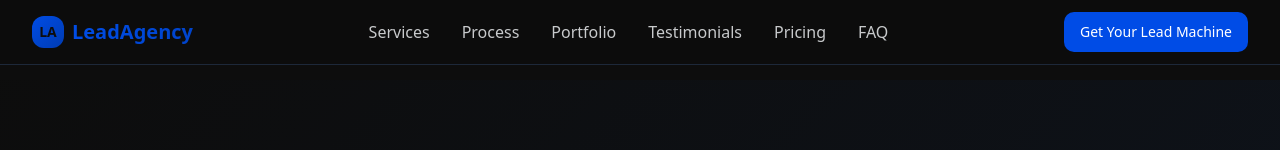
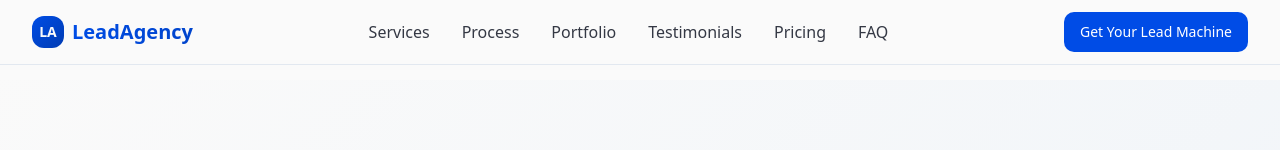
Before and after one commit to PrinsSayja01/SVVYAMAI, a React (Vite) app: page /contact in a window 1280 px wide. Shown: the top 150 px of the page. Built offline with nearby package versions, Linux system fonts and the light colour scheme.

Commit message:
Change background color and add animations
Changed the background color to white and added more intelligent animations throughout the site.

```diff
--- a/src/index.css
+++ b/src/index.css
@@ -1,38 +1,37 @@
-
 @tailwind base;
 @tailwind components;
 @tailwind utilities;
 
-/* Premium Digital Agency Design System */
+/* Premium Digital Agency Design System - Light Theme */
 
 @layer base {
   :root {
-    --background: 0 0% 5%;
-    --foreground: 210 40% 98%;
+    --background: 0 0% 98%;
+    --foreground: 222 84% 4.9%;
 
-    --card: 222 15% 8%;
-    --card-foreground: 210 40% 98%;
+    --card: 0 0% 100%;
+    --card-foreground: 222 84% 4.9%;
 
-    --popover: 222 15% 8%;
-    --popover-foreground: 210 40% 98%;
+    --popover: 0 0% 100%;
+    --popover-foreground: 222 84% 4.9%;
 
     --primary: 220 100% 45%;
     --primary-foreground: 0 0% 100%;
 
-    --secondary: 217 32% 15%;
-    --secondary-foreground: 210 40% 98%;
+    --secondary: 210 40% 96%;
+    --secondary-foreground: 222 84% 4.9%;
 
-    --muted: 217 32% 15%;
-    --muted-foreground: 215 20.2% 65%;
+    --muted: 210 40% 96%;
+    --muted-foreground: 215 16% 46.9%;
 
     --accent: 220 100% 40%;
     --accent-foreground: 0 0% 100%;
 
-    --destructive: 0 62.8% 30.6%;
+    --destructive: 0 84.2% 60.2%;
     --destructive-foreground: 0 0% 100%;
 
-    --border: 217 32% 17%;
-    --input: 217 32% 17%;
+    --border: 214.3 31.8% 91.4%;
+    --input: 214.3 31.8% 91.4%;
     --ring: 220 100% 45%;
 
     --radius: 0.75rem;
@@ -45,7 +44,7 @@
 
     /* Gradients */
     --gradient-primary: linear-gradient(135deg, hsl(220 100% 45%) 0%, hsl(220 100% 35%) 100%);
-    --gradient-hero: linear-gradient(135deg, hsl(0 0% 5%) 0%, hsl(217 32% 8%) 100%);
+    --gradient-hero: linear-gradient(135deg, hsl(0 0% 98%) 0%, hsl(210 40% 96%) 100%);
   }
 
   body {
@@ -75,7 +74,7 @@
   .card-hover {
     @apply transition-all duration-500 hover:scale-105 hover:shadow-2xl hover:shadow-primary/20;
     backdrop-filter: blur(10px);
-    border: 1px solid rgba(255, 255, 255, 0.1);
+    border: 1px solid rgba(0, 0, 0, 0.1);
   }
 
   .btn-primary {
@@ -91,7 +90,7 @@
     left: -100%;
     width: 100%;
     height: 100%;
-    background: linear-gradient(90deg, transparent, rgba(255, 255, 255, 0.2), transparent);
+    background: linear-gradient(90deg, transparent, rgba(255, 255, 255, 0.3), transparent);
     transition: left 0.5s;
   }
 
@@ -104,9 +103,9 @@
   }
 
   .glassmorphism {
-    background: rgba(255, 255, 255, 0.1);
+    background: rgba(255, 255, 255, 0.7);
     backdrop-filter: blur(10px);
-    border: 1px solid rgba(255, 255, 255, 0.2);
+    border: 1px solid rgba(0, 0, 0, 0.1);
     animation: glass-shine 4s ease-in-out infinite;
   }
 
@@ -142,70 +141,155 @@
     background-size: cover;
   }
 
-  /* New Advanced Animations */
-  .neon-glow {
-    animation: neon-pulse 2s ease-in-out infinite alternate;
+  /* Intelligence-based hover animations */
+  .smart-hover {
+    position: relative;
+    overflow: hidden;
+    transition: all 0.4s cubic-bezier(0.4, 0, 0.2, 1);
   }
 
-  .liquid-morph {
-    animation: liquid-morph 8s ease-in-out infinite;
-  }
-
-  .cyber-glitch {
-    animation: cyber-glitch 0.3s ease-in-out infinite;
-  }
-
-  .holographic {
-    background: linear-gradient(45deg, #ff0080, #00ffff, #ff0080, #00ffff);
-    background-size: 400% 400%;
-    animation: holographic-shift 3s ease-in-out infinite;
-  }
-
-  .particle-trail {
-    position: relative;
-    overflow: hidden;
-  }
-
-  .particle-trail::after {
+  .smart-hover::before {
     content: '';
     position: absolute;
     top: 0;
     left: 0;
     width: 100%;
     height: 100%;
-    background: radial-gradient(circle, rgba(59, 130, 246, 0.1) 0%, transparent 70%);
-    opacity: 0;
-    animation: particle-trail 2s ease-out infinite;
+    background: linear-gradient(45deg, transparent, rgba(59, 130, 246, 0.1), transparent);
+    transform: translateX(-100%) rotate(45deg);
+    transition: transform 0.6s;
   }
 
-  .matrix-rain {
-    background: linear-gradient(0deg, transparent 0%, rgba(0, 255, 0, 0.1) 50%, transparent 100%);
-    animation: matrix-fall 3s linear infinite;
+  .smart-hover:hover::before {
+    transform: translateX(100%) rotate(45deg);
   }
 
-  .electric-border {
-    position: relative;
-    border: 2px solid transparent;
-    background: linear-gradient(45deg, hsl(var(--primary)), hsl(var(--accent))) padding-box,
-                linear-gradient(45deg, hsl(var(--primary)), hsl(var(--accent)), hsl(var(--primary))) border-box;
-    animation: electric-flow 2s linear infinite;
+  .smart-hover:hover {
+    transform: translateY(-8px) scale(1.02);
+    box-shadow: 0 20px 40px rgba(59, 130, 246, 0.15);
   }
 
-  .quantum-blur {
-    animation: quantum-blur 4s ease-in-out infinite;
+  /* Interactive particle system */
+  .particle-system {
+    position: relative;
+    overflow: hidden;
   }
 
-  .dimensional-shift {
-    animation: dimensional-shift 6s ease-in-out infinite;
+  .particle-system::after {
+    content: '';
+    position: absolute;
+    top: 0;
+    left: 0;
+    width: 100%;
+    height: 100%;
+    background-image:
+      radial-gradient(circle at 20% 20%, rgba(59, 130, 246, 0.1) 0%, transparent 50%),
+      radial-gradient(circle at 80% 80%, rgba(147, 51, 234, 0.1) 0%, transparent 50%),
+      radial-gradient(circle at 40% 60%, rgba(59, 130, 246, 0.1) 0%, transparent 50%);
+    animation: particle-dance 8s ease-in-out infinite;
+    pointer-events: none;
   }
 
-  .aurora-bg {
+  /* Intelligent text reveal */
+  .text-reveal {
+    position: relative;
+    overflow: hidden;
+  }
+
+  .text-reveal::before {
+    content: '';
+    position: absolute;
+    top: 0;
+    left: 0;
+    width: 100%;
+    height: 100%;
+    background: linear-gradient(90deg, transparent, rgba(59, 130, 246, 0.3), transparent);
+    transform: translateX(-100%);
+    animation: text-scan 2s ease-in-out;
+  }
+
+  /* Morphing background */
+  .morphing-bg {
     background: linear-gradient(45deg,
-      rgba(255, 0, 128, 0.1),
-      rgba(0, 255, 255, 0.1),
-      rgba(128, 0, 255, 0.1),
-      rgba(255, 128, 0, 0.1));
-    animation: aurora-dance 8s ease-in-out infinite;
+      rgba(59, 130, 246, 0.05),
+      rgba(147, 51, 234, 0.05),
+      rgba(236, 72, 153, 0.05),
+      rgba(59, 130, 246, 0.05));
+    background-size: 400% 400%;
+    animation: morphing-gradient 12s ease-in-out infinite;
+  }
+
+  /* Interactive glow effect */
+  .interactive-glow {
+    position: relative;
+    transition: all 0.3s ease;
+  }
+
+  .interactive-glow:hover {
+    box-shadow:
+      0 0 20px rgba(59, 130, 246, 0.3),
+      0 0 40px rgba(59, 130, 246, 0.2),
+      0 0 60px rgba(59, 130, 246, 0.1);
+  }
+
+  /* Breathing animation */
+  .breathing {
+    animation: breathing 4s ease-in-out infinite;
+  }
+
+  /* Smart pulse based on importance */
+  .smart-pulse {
+    animation: smart-pulse 3s ease-in-out infinite;
+  }
+
+  /* Magnetic field effect */
+  .magnetic-field {
+    position: relative;
+    transition: all 0.3s cubic-bezier(0.23, 1, 0.32, 1);
+  }
+
+  .magnetic-field:hover {
+    transform: perspective(1000px) rotateX(5deg) rotateY(5deg) scale(1.05);
+  }
+
+  /* Liquid button effect */
+  .liquid-button {
+    position: relative;
+    overflow: hidden;
+    background: linear-gradient(45deg, hsl(var(--primary)), hsl(var(--accent)));
+    border-radius: 50px;
+    transition: all 0.3s ease;
+  }
+
+  .liquid-button::before {
+    content: '';
+    position: absolute;
+    top: 0;
+    left: 0;
+    width: 100%;
+    height: 100%;
+    background: linear-gradient(45deg, transparent, rgba(255, 255, 255, 0.3), transparent);
+    transform: translateX(-100%) skewX(-45deg);
+    transition: transform 0.6s;
+  }
+
+  .liquid-button:hover::before {
+    transform: translateX(200%) skewX(-45deg);
+  }
+
+  .liquid-button:hover {
+    border-radius: 25px;
+    transform: scale(1.05);
+  }
+
+  /* Fractal animation */
+  .fractal-bg {
+    background: conic-gradient(from 0deg,
+      rgba(59, 130, 246, 0.1),
+      rgba(147, 51, 234, 0.1),
+      rgba(236, 72, 153, 0.1),
+      rgba(59, 130, 246, 0.1));
+    animation: fractal-spin 20s linear infinite;
   }
 }
 
@@ -268,44 +352,37 @@
   }
 
   /* New Animation Utilities */
-  .animate-cyber-pulse {
-    animation: cyber-pulse 1.5s ease-in-out infinite;
+  .animate-particle-dance {
+    animation: particle-dance 8s ease-in-out infinite;
   }
 
-  .animate-liquid-float {
-    animation: liquid-float 4s ease-in-out infinite;
+  .animate-text-scan {
+    animation: text-scan 2s ease-in-out;
   }
 
-  .animate-neon-flicker {
-    animation: neon-flicker 0.1s ease-in-out infinite alternate;
+  .animate-morphing-gradient {
+    animation: morphing-gradient 12s ease-in-out infinite;
   }
 
-  .animate-hologram {
-    animation: hologram-glitch 3s ease-in-out infinite;
+  .animate-breathing {
+    animation: breathing 4s ease-in-out infinite;
   }
 
-  .animate-quantum-spin {
-    animation: quantum-spin 2s linear infinite;
+  .animate-smart-pulse {
+    animation: smart-pulse 3s ease-in-out infinite;
   }
 
-  .animate-dimensional-flip {
-    animation: dimensional-flip 4s ease-in-out infinite;
+  .animate-fractal-spin {
+    animation: fractal-spin 20s linear infinite;
   }
 
-  .animate-aurora-wave {
-    animation: aurora-wave 6s ease-in-out infinite;
+  .animate-intelligent-hover {
+    transition: all 0.4s cubic-bezier(0.4, 0, 0.2, 1);
   }
 
-  .animate-matrix-scroll {
-    animation: matrix-scroll 2s linear infinite;
-  }
-
-  .animate-electric-pulse {
-    animation: electric-pulse 1s ease-in-out infinite;
-  }
-
-  .animate-plasma-flow {
-    animation: plasma-flow 3s ease-in-out infinite;
+  .animate-intelligent-hover:hover {
+    transform: translateY(-8px) scale(1.02) rotate(1deg);
+    box-shadow: 0 20px 40px rgba(59, 130, 246, 0.15);
   }
 }
 
```
Also changed, not shown: src/components/ProcessSection.tsx (+19 -18 lines), src/components/ServicesSection.tsx (+17 -17 lines).
